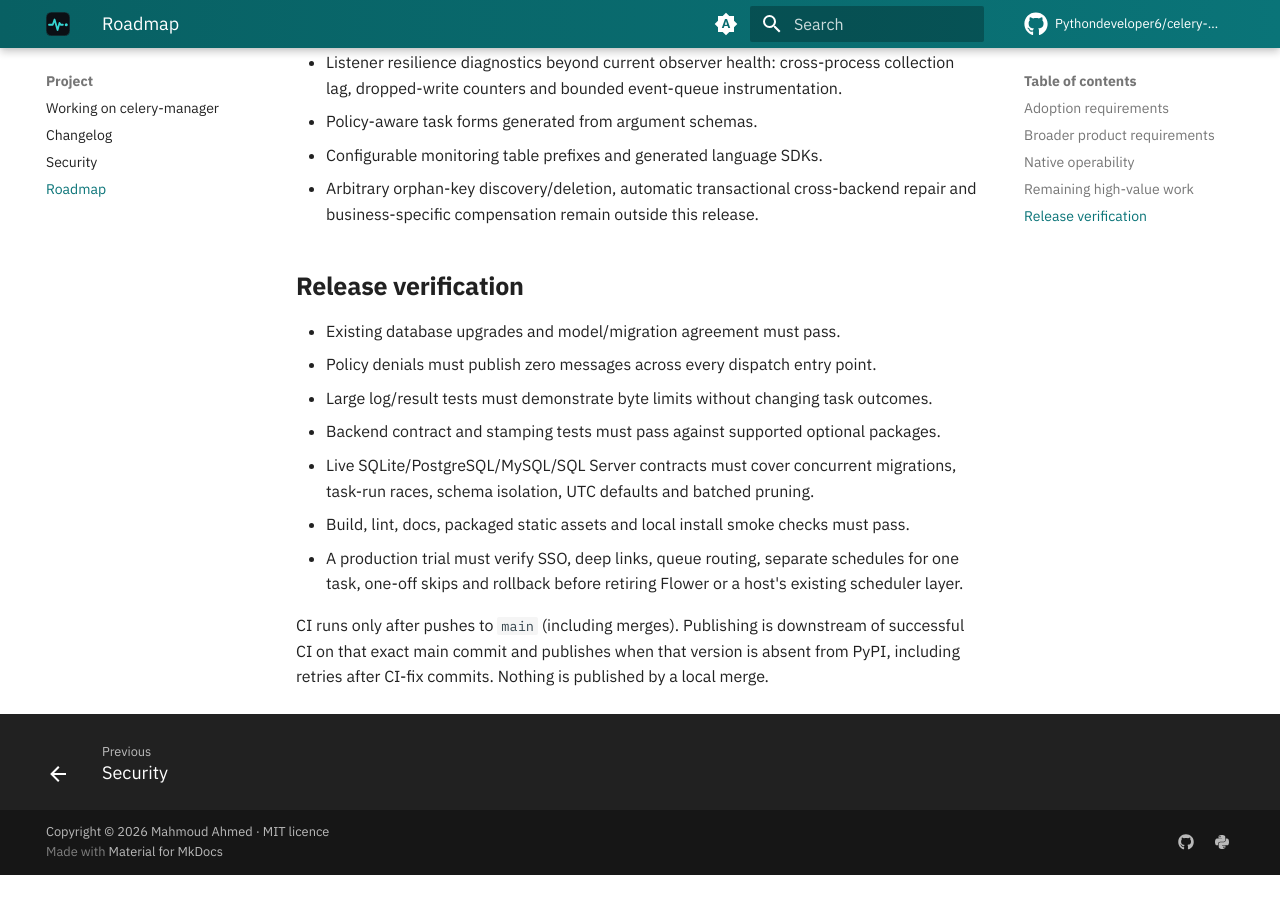
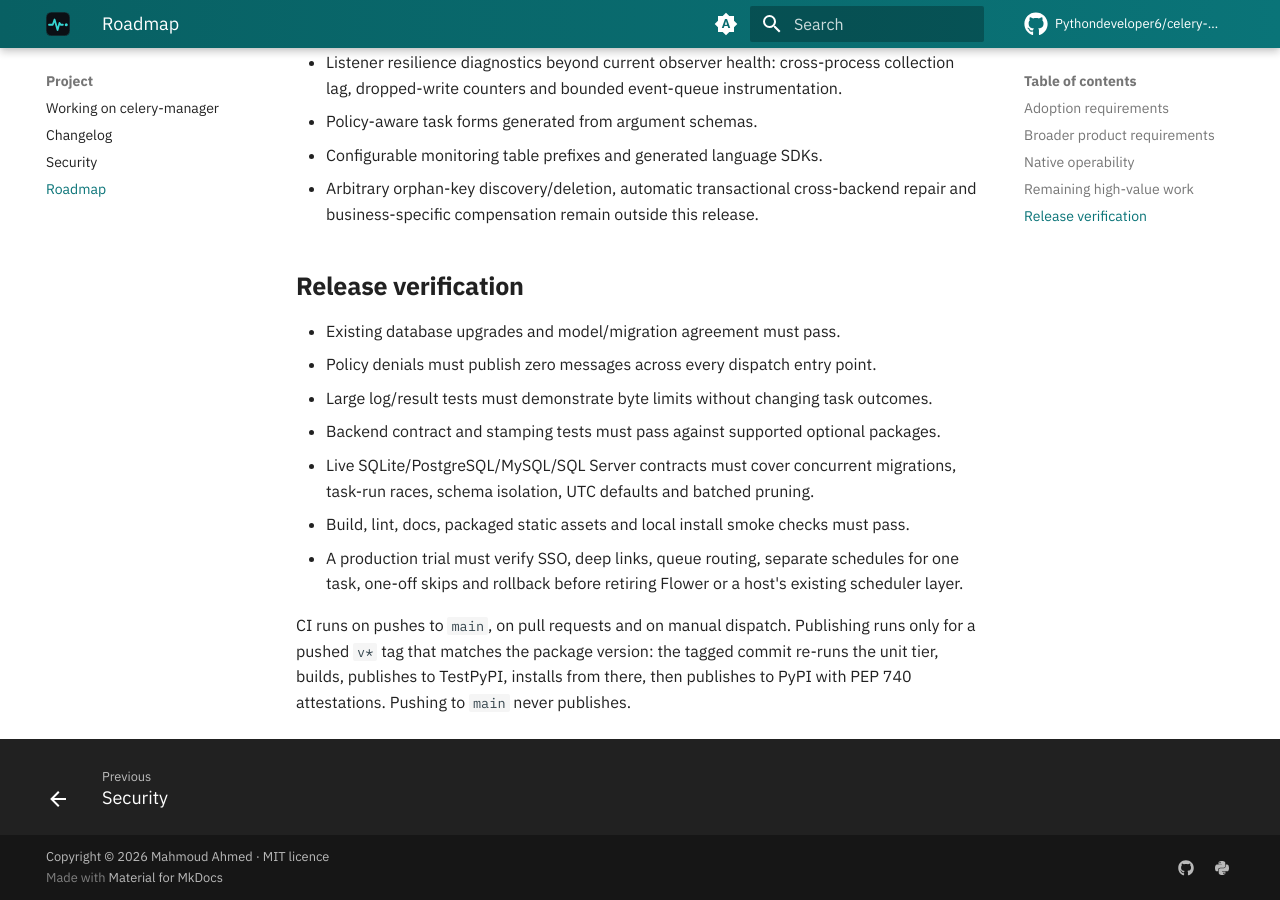
Before and after one commit to Pythondeveloper6/celery-manager, an MkDocs documentation site: the page built from docs/roadmap.md, in a window 1280 px wide and 900 px high, scrolled down 4547 px. Built offline with MkDocs 1.6.1 and Material for MkDocs 9.7.7, drawn with Linux system fonts in a browser that asks for light colours; comment, search, counter and statistics services are not loaded; before the commit the page ends 5422 px from its top, so only the background shows below that.

Commit message:
ci: publish only from version tags with attestations; ship py.typed

```diff
--- a/docs/roadmap.md
+++ b/docs/roadmap.md
@@ -93,6 +93,8 @@ implementation status, not a completed live-rollout claim.
   schedules for one task, one-off skips and rollback before retiring Flower or a
   host's existing scheduler layer.
 
-CI runs only after pushes to `main` (including merges). Publishing is downstream
-of successful CI on that exact main commit and publishes when that version is absent from PyPI, including retries after CI-fix commits.
-Nothing is published by a local merge.
+CI runs on pushes to `main`, on pull requests and on manual dispatch. Publishing
+runs only for a pushed `v*` tag that matches the package version: the tagged
+commit re-runs the unit tier, builds, publishes to TestPyPI, installs from there,
+then publishes to PyPI with PEP 740 attestations. Pushing to `main` never
+publishes.
```
Also changed, not shown: 4 other files.
